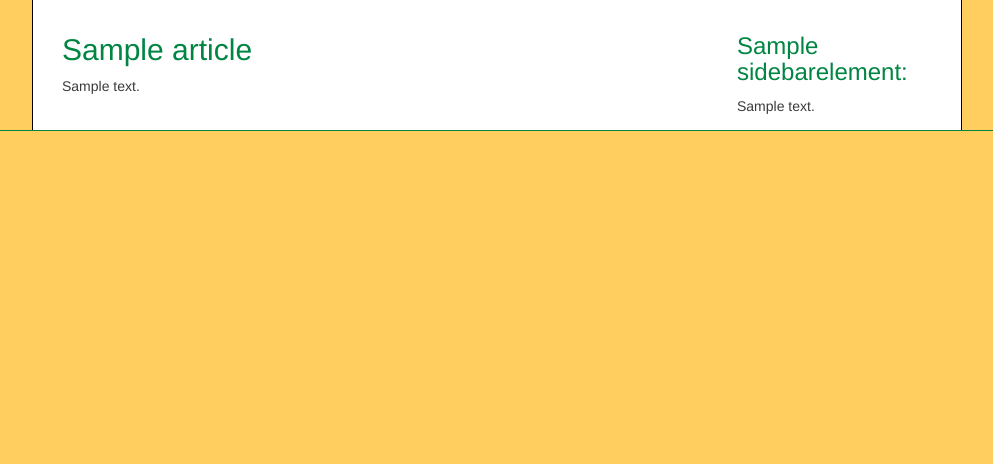
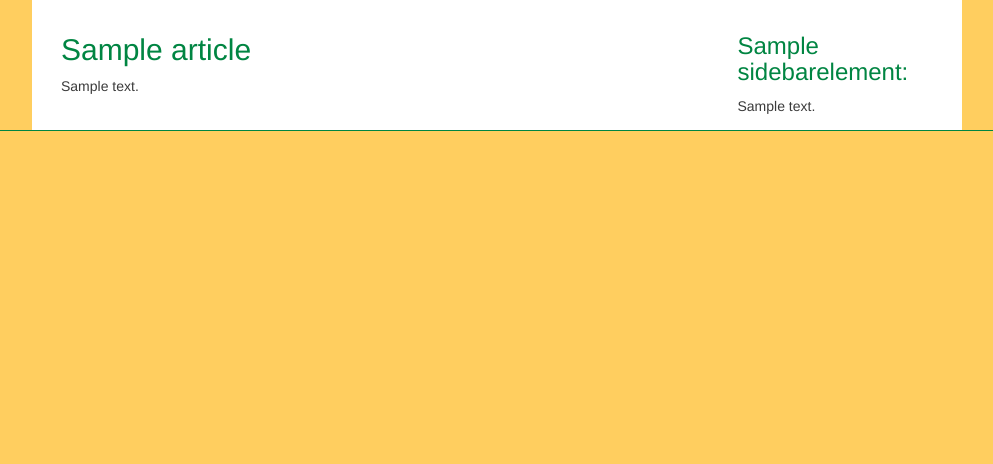
Before and after one commit to deslee/lug-site, a Django app: a page that uses basiccms/templates/basiccms/basictemplate.html in a window 1280 px wide. Shown: the part 336-800 px from the top of the page, without its empty margins (143-1136 px from the left). Run offline with Django 3.2, Linux system fonts and the light colour scheme; tables that the repository leaves empty hold one stand-in row (values such as "Sample post"); some libraries are stand-ins or nearby versions.

Commit message:
removed border

```diff
--- a/basiccms/static/basiccms/css/site.css
+++ b/basiccms/static/basiccms/css/site.css
@@ -30,9 +30,7 @@ nav {
     background: #69be28; }
 
 #header-wrapper header {
-  border-style: solid;
-  border-width: 0 1px;
-  border-color: black;
+  border: 0;
   padding-bottom: 1em;
   max-width: 930px;
   margin: 0 auto;
@@ -57,9 +55,7 @@ nav {
   /*@include gradient($page-background, $solarorange, $solarorange) */
   color: #3b3b3b; }
   #content-wrapper #content {
-    border-style: solid;
-    border-width: 0 1px;
-    border-color: black;
+    border: 0;
     padding: 1em;
     background: white;
     max-width: 930px;
--- a/basiccms/static/basiccms/css/site.sass
+++ b/basiccms/static/basiccms/css/site.sass
@@ -30,9 +30,7 @@ $header-height: 300px
 	margin: 0 auto
 
 @mixin site-border
-	border-style: solid
-	border-width: 0 1px
-	border-color: black
+	border: 0
 
 a:link, a:visited, a:active
 	color: $flameorange
```
